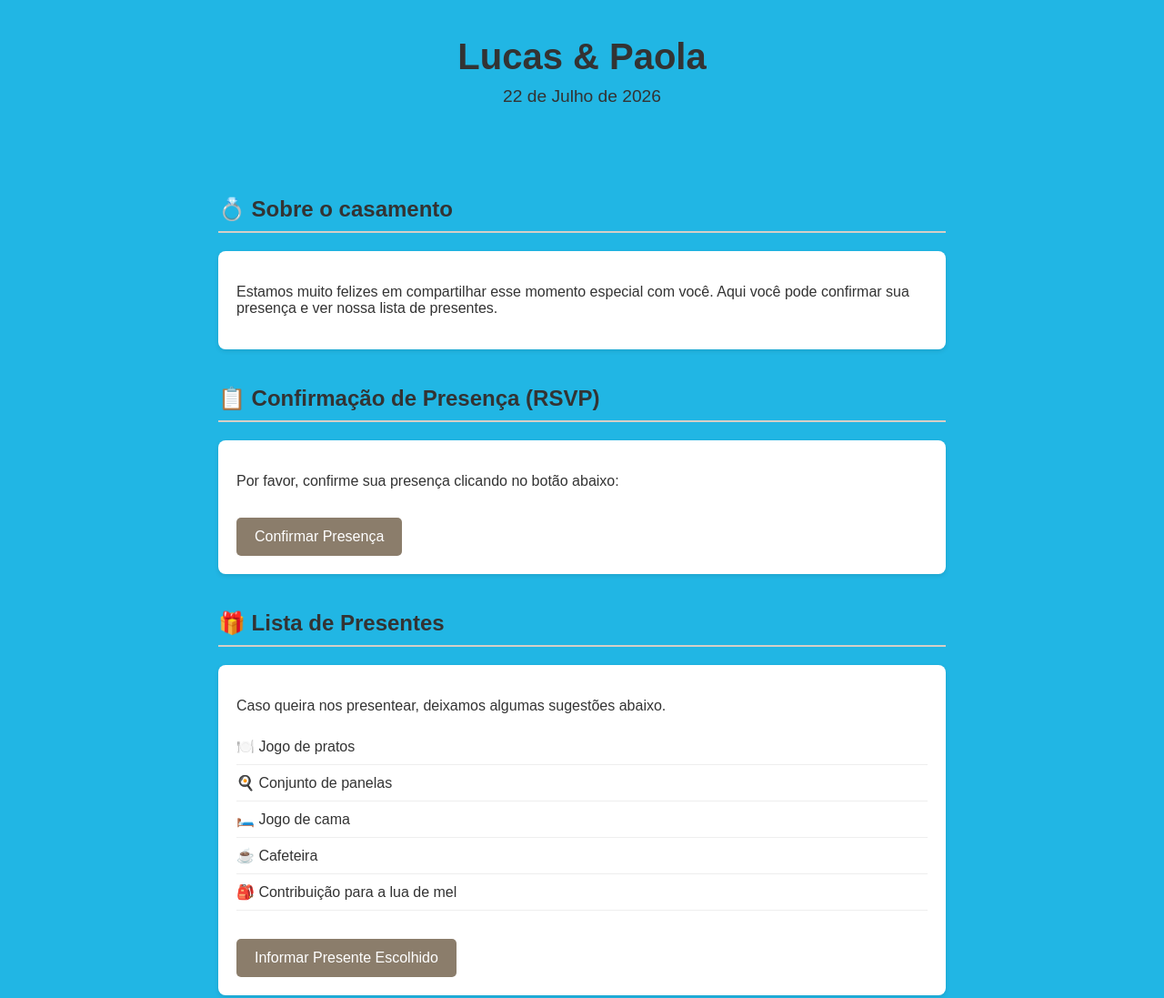
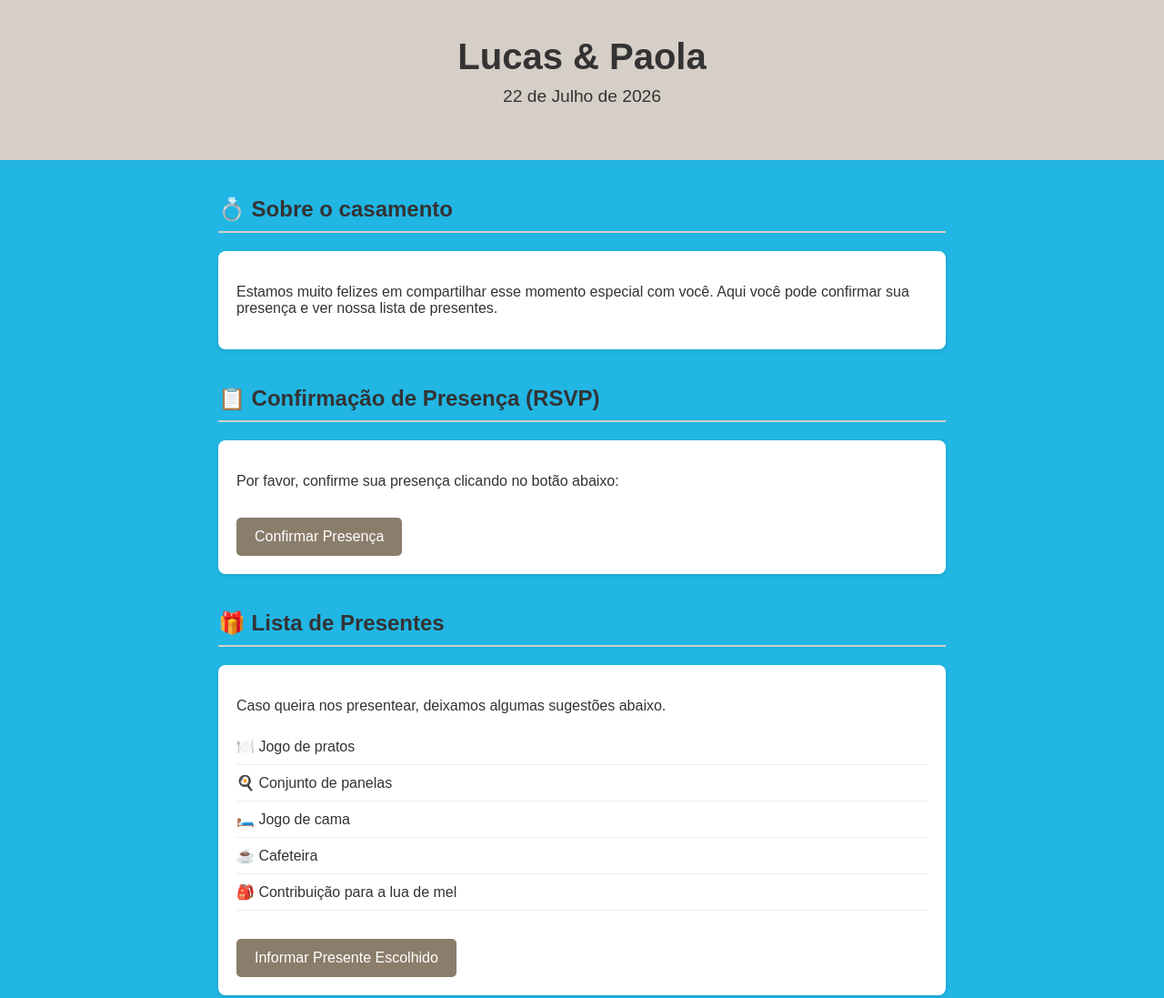
Before and after one commit to DezReais/lista-cas, a plain HTML site: page index.html in a window 1280 px wide. Shown: the top 1097 px of the page at 91% size. Drawn offline with Linux system fonts and the light colour scheme.

Commit message:
Change header background color to #d6cfc7

```diff
--- a/index.html
+++ b/index.html
@@ -15,7 +15,7 @@
         }
 
         header {
-            background-color: #21b6e4;
+            background-color: #d6cfc7;
             text-align: center;
             padding: 40px 20px;
         }
```
